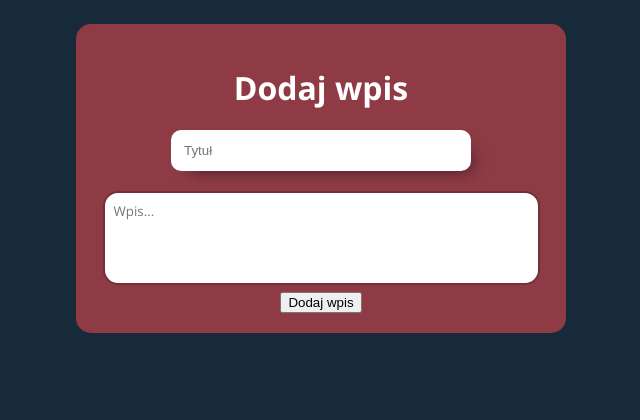
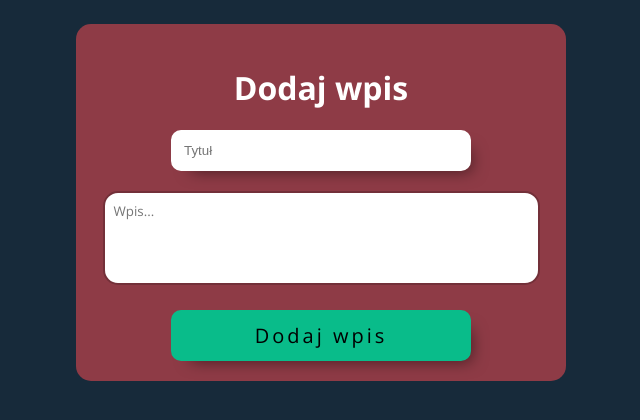
Before and after one commit to Sierson/Forum, a Flask app: page /add-entry in a window 1280 px wide. Shown: the part 297-717 px from the top of that part, without its empty margins (319-959 px from the left). Run offline with Flask 2, Linux system fonts and the light colour scheme; the page is wider than the window, and the part outside it is not shown; some libraries are stand-ins or nearby versions.

Commit message:
Repair button

```diff
--- a/static/style.css
+++ b/static/style.css
@@ -44,7 +44,7 @@ input[type="password"]:focus
     padding:9px;
 }
 
-.login_register_submit
+.green_submit
 {
     width:300px;
     padding:10px;
@@ -61,12 +61,12 @@ input[type="password"]:focus
     font-family: 'Open Sans', sans-serif;
 }
 
-.login_register_submit:hover
+.green_submit:hover
 {
     background-color: #09AE80;
 }
 
-.login_register_submit:focus
+.green_submit:focus
 {
     background-color: #078863;
 }
--- a/templates/add_entry.html
+++ b/templates/add_entry.html
@@ -10,7 +10,7 @@
             <form action="{{ url_for('add_entry') }}" method="POST">
                 <input type="text" id="title" name="title" placeholder="Tytuł"><br/>
                 <textarea rows="4" cols="50" id="content_entry" name="content_entry" placeholder="Wpis..."></textarea></br>
-                <input type="submit" value="Dodaj wpis">
+                <input type="submit" class="green_submit" value="Dodaj wpis">
             </form>
         </article>
     </div>
--- a/templates/login.html
+++ b/templates/login.html
@@ -8,7 +8,7 @@
     <form action="{{ url_for('login') }}" method="POST">
         <input type="text" id="login" name="login" placeholder="login"/></br></br>
         <input type="password" id="password" name="password" placeholder="password"/></br></br>
-        <input class="login_register_submit" type="submit" id="submit" value="Login"/>
+        <input type="submit" class="green_submit" value="Login"/>
     </form>
 </div>
 {% endblock %}
--- a/templates/register.html
+++ b/templates/register.html
@@ -7,7 +7,7 @@
     <form action="{{ url_for('register') }}" method="POST">
         <input type="text" id="login" name="login" placeholder="login"/></br></br>
         <input type="password" id="password" name="password" placeholder="password"/></br></br>
-        <input class="login_register_submit" type="submit" id="submit" value="Register"/>
+        <input type="submit" class="green_submit" value="Register"/>
     </form>
 </div>
 {% endblock %}
```
